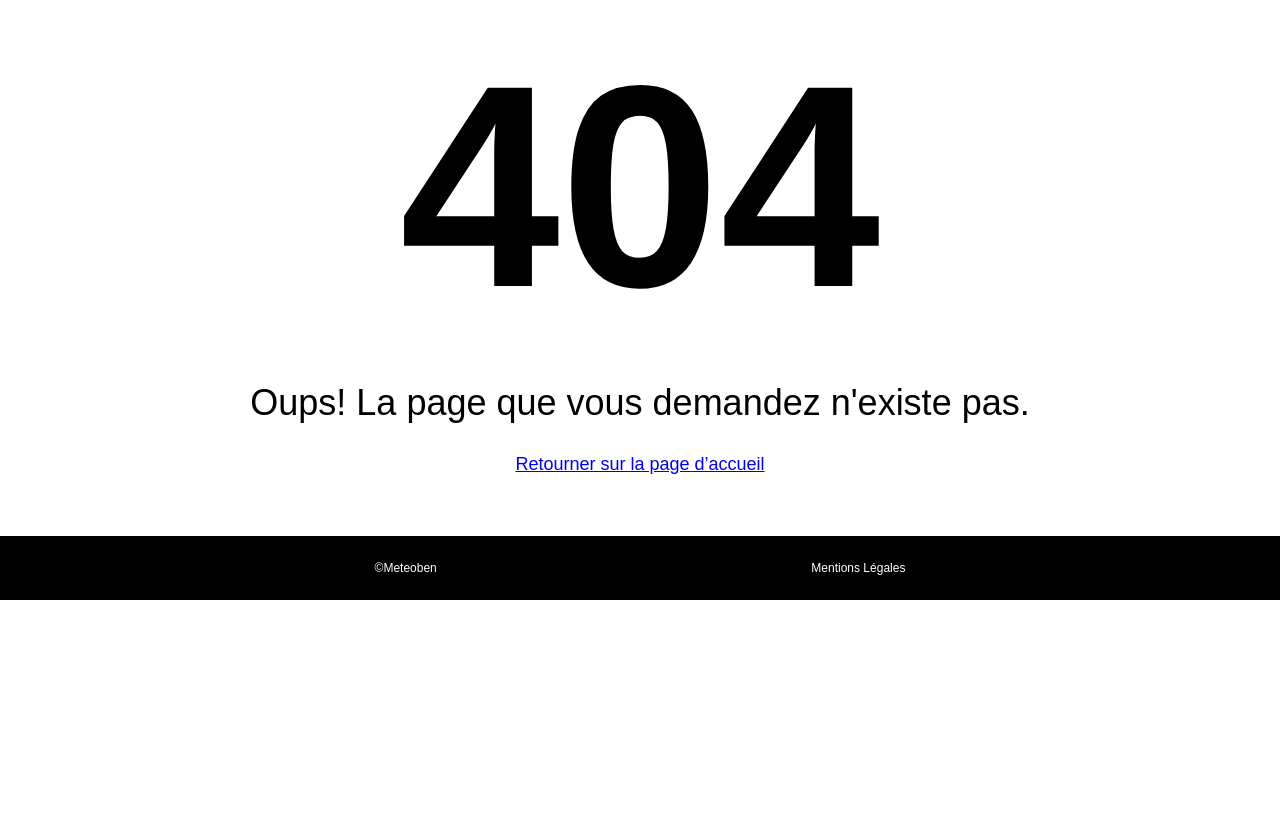
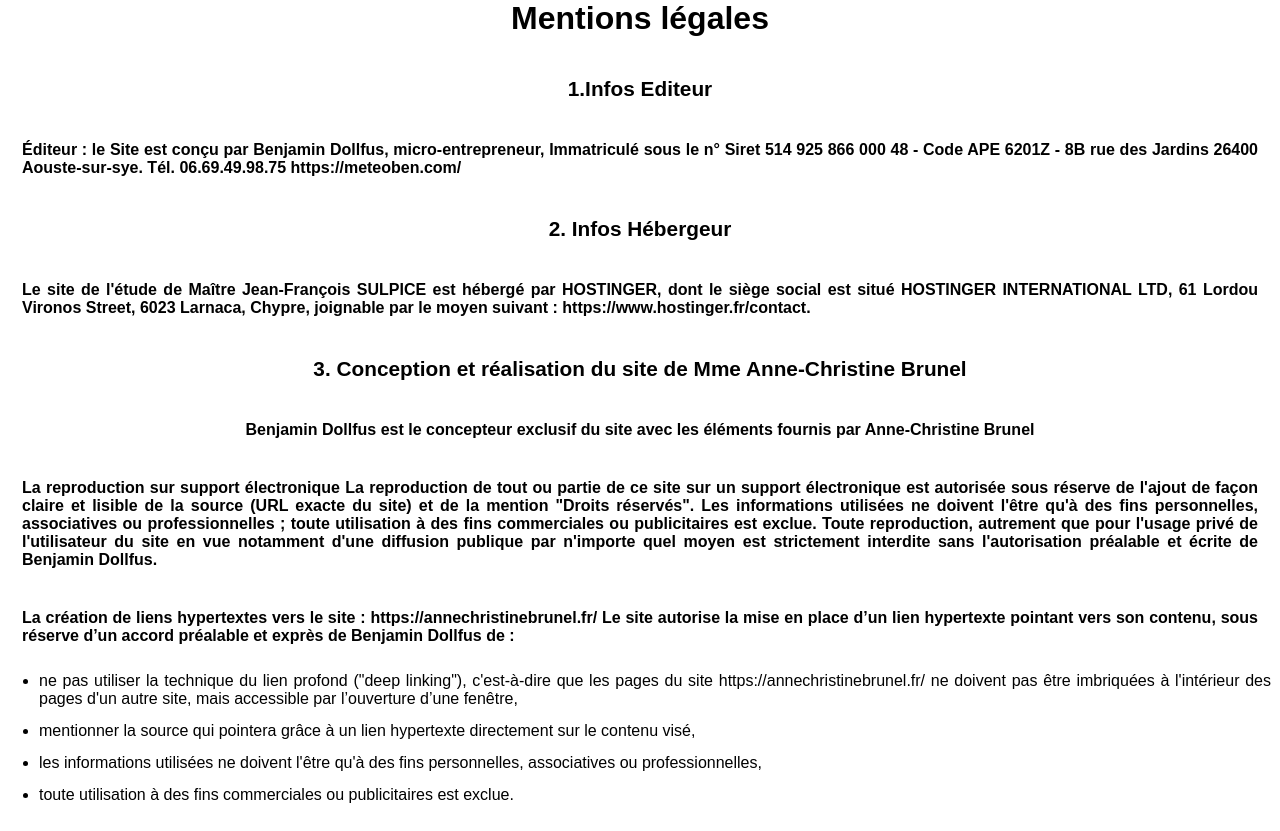
Before and after one commit to Ben43200/brunel-vite, a React (Vite) app: page /mentions-legales in a window 1280 px wide. Shown: the part 200-1031 px from the top of the page. Before the commit the page ends 800 px from the top, so only its background shows below. Built offline with nearby package versions, Linux system fonts and the light colour scheme.

Commit message:
début mentions légales jusqu'à crédits photos videos

```diff
--- a/src/css/mixinsandfunctions.scss
+++ b/src/css/mixinsandfunctions.scss
@@ -107,7 +107,7 @@
     }
     ol,
     ul {
-      list-style: none;
+      // list-style: none;
     }
     /* tables still need 'cellspacing="0"' in the markup */
     table {
--- a/src/main.jsx
+++ b/src/main.jsx
@@ -12,6 +12,7 @@ import Error from "./pages/error/Error.jsx";
 import Contact from "./pages/contact/Contact.jsx";
 import Puzzle from "./pages/puzzle/Puzzle.jsx";
 import Prestations from "./pages/prestations/Prestations.jsx";
+import MentionsLegales from "./pages/mentions/MentionsLegales.jsx";
 
 
 
@@ -39,6 +40,7 @@ root.render(
       <Route path="contact" element={<Contact />} />
       <Route path="puzzle" element={<Puzzle />} />
       <Route path="prestations" element={<Prestations />} />
+      <Route path="mentions-legales" element={<MentionsLegales />} />
       <Route path="*" element={<Error />} />
 
 
--- /dev/null
+++ b/src/pages/mentions/MentionsLegales.jsx
@@ -0,0 +1,123 @@
+import "./mentionslegales.scss";
+
+const MentionsLegales = () => {
+  return (
+    <main className="mentions-container">
+      <h2>Mentions légales</h2>
+      <h3 className="mentions-title">1.Infos Editeur</h3>
+      <p className="mentions-text">
+        Éditeur : le Site est conçu par Benjamin Dollfus, micro-entrepreneur,
+        Immatriculé sous le n° Siret 514 925 866 000 48 - Code APE 6201Z - 8B
+        rue des Jardins 26400 Aouste-sur-sye. Tél. 06.69.49.98.75
+        https://meteoben.com/
+      </p>
+      <h3 className="mentions-title">2. Infos Hébergeur</h3>
+      <p className="mentions-text">
+        Le site de l'étude de Maître Jean-François SULPICE est hébergé par
+        HOSTINGER, dont le siège social est situé HOSTINGER INTERNATIONAL LTD,
+        61 Lordou Vironos Street, 6023 Larnaca, Chypre, joignable par le moyen
+        suivant : https://www.hostinger.fr/contact.
+      </p>
+      <h3 className="mentions-title">
+        3. Conception et réalisation du site de Mme Anne-Christine Brunel
+      </h3>
+      <p className="mentions-text">
+        Benjamin Dollfus est le concepteur exclusif du site avec les éléments
+        fournis par Anne-Christine Brunel
+      </p>
+      <p className="mentions-text">
+        La reproduction sur support électronique La reproduction de tout ou
+        partie de ce site sur un support électronique est autorisée sous réserve
+        de l'ajout de façon claire et lisible de la source (URL exacte du site)
+        et de la mention "Droits réservés". Les informations utilisées ne
+        doivent l'être qu'à des fins personnelles, associatives ou
+        professionnelles ; toute utilisation à des fins commerciales ou
+        publicitaires est exclue. Toute reproduction, autrement que pour l'usage
+        privé de l'utilisateur du site en vue notamment d'une diffusion publique
+        par n'importe quel moyen est strictement interdite sans l'autorisation
+        préalable et écrite de Benjamin Dollfus.
+      </p>
+      <p className="mentions-text">
+        La création de liens hypertextes vers le site :
+        https://annechristinebrunel.fr/ Le site autorise la mise en place d’un
+        lien hypertexte pointant vers son contenu, sous réserve d’un accord
+        préalable et exprès de Benjamin Dollfus de :
+      </p>
+      <ul className="liens-hyper">
+        <li>
+          ne pas utiliser la technique du lien profond ("deep linking"),
+          c'est-à-dire que les pages du site https://annechristinebrunel.fr/ ne
+          doivent pas être imbriquées à l'intérieur des pages d'un autre site,
+          mais accessible par l’ouverture d’une fenêtre,
+        </li>
+        <li>
+          mentionner la source qui pointera grâce à un lien hypertexte
+          directement sur le contenu visé,
+        </li>
+        <li>
+          les informations utilisées ne doivent l'être qu'à des fins
+          personnelles, associatives ou professionnelles,
+        </li>
+        <li>
+          toute utilisation à des fins commerciales ou publicitaires est exclue.
+        </li>
+      </ul>
+      <p className="mentions-text">
+        Attention ! Cette autorisation ne s’applique pas aux sites internet
+        diffusant des informations à caractère polémique, pornographique,
+        xénophobe ou pouvant, dans une plus large mesure porter atteinte à la
+        sensibilité du plus grand nombre. L’Editeur décline toute responsabilité
+        en ce qui concerne les pratiques et les politiques de protection de la
+        confidentialité des données des sites auxquels nous pouvons être reliés
+        par des liens hypertextes et nous vous engageons à en prendre
+        connaissance.
+      </p>
+      <h3 className="mentions-title">4. Contenus du site</h3>
+      <p className="mentions-text">
+        Les informations contenues sur le site engagent seule la responsabilité
+        de leur auteur et ne sauraient engager la responsabilité de l’Editeur
+        lorsque ce dernier n’est pas l’auteur de ces informations.
+      </p>
+      <p className="mentions-text">
+        L’Editeur ne donne aucune garantie, explicite ou implicite, et n'assume
+        aucune responsabilité relative à l'utilisation de la présente
+        publication.
+      </p>
+      <p className="mentions-text">
+        En aucun cas, l’Editeur ou un tiers impliqué dans la création de ce site
+        ne sont responsables, ni ne peuvent être redevables à un utilisateur ou
+        une autre partie, des dommages directs ou indirects, spéciaux,
+        particuliers ou accessoires découlant de l'utilisation de ce site ou
+        d'un autre site relié par un hyperlien, notamment des pertes de profit,
+        de l'interruption des affaires, des pertes de programmes ou d'autres
+        données du système de gestion de l'information de l'utilisateur ou
+        autre, même si l’Editeur est expressément informé que des dommages sont
+        possibles. Votre connexion à tout autre site extérieur est à vos risques
+        exclusifs. La reproduction et la diffusion de l'image ou la vidéo d'une
+        personne doivent respecter les principes issus du droit à l'image et du
+        droit à la vie privée.
+      </p>
+      <p className="mentions-text">
+        L’Editeur ne donne pas de garantie quant à la qualité, l'exactitude,
+        l'actualité, l'ordre ou l'exhaustivité de l'information ou des documents
+        dans ce site, et n'est tenu à aucune mise à jour de ces informations.
+      </p>
+      <p className="mentions-text">
+        Les autres documents sont présentés à titre informatif et ne sauraient
+        engager l’Editeur.
+      </p>
+      <h3 className="mentions-title">5.4. Crédits photos et vidéos</h3>
+      <p className="mentions-text">
+        Le concepteur du site s’engage à garantir que les photographies et/ou
+        vidéos ajoutées sont libres de droit ou dans le cas contraire à
+        mentionner le nom de l’auteur du document.
+      </p>
+      <ul className="liens-credits">
+      <li>©Eloïse Baslé | Studio Septem</li>
+      <li>©Anne-Christine Brunel</li>
+      </ul>
+    </main>
+  );
+};
+
+export default MentionsLegales;
--- /dev/null
+++ b/src/pages/mentions/mentionslegales.scss
@@ -0,0 +1,53 @@
+@import "../../css/mixinsandfunctions.scss";
+
+.mentions-container{
+    display: flex;
+    flex-direction: column;
+    align-items: center;
+    // font-weight: 600;
+//  margin: 0px 200px;
+}
+.mentions-container >h2{
+    font-size: 2rem;
+    color: black;
+    padding: 20px;
+    font-weight: 900;
+
+
+}
+.mentions-title{
+    font-size: 1.3rem;
+    color: black;
+    padding: 20px;
+    font-weight: 600;
+}
+
+.mentions-text{
+    font-size: 1rem;
+    color: black;
+    padding: 20px;
+    font-weight: 600;
+}
+
+#root > .mentions-container > .liens-hyper >li{
+    // padding-left: 45px;
+    list-style-type: disc  !important;
+    padding: 7px 0;
+    margin-left: 30px;
+
+}
+.liens-hyper{
+    list-style-type: disc  !important;
+    color: black;
+    padding: 0px 7px;
+}
+.liens-credits{
+    padding: 0px 7px;
+}
+
+#root > .mentions-container > .liens-credits >li{
+    // padding-left: 45px;
+    list-style-type: disc  !important;
+
+
+}
```
